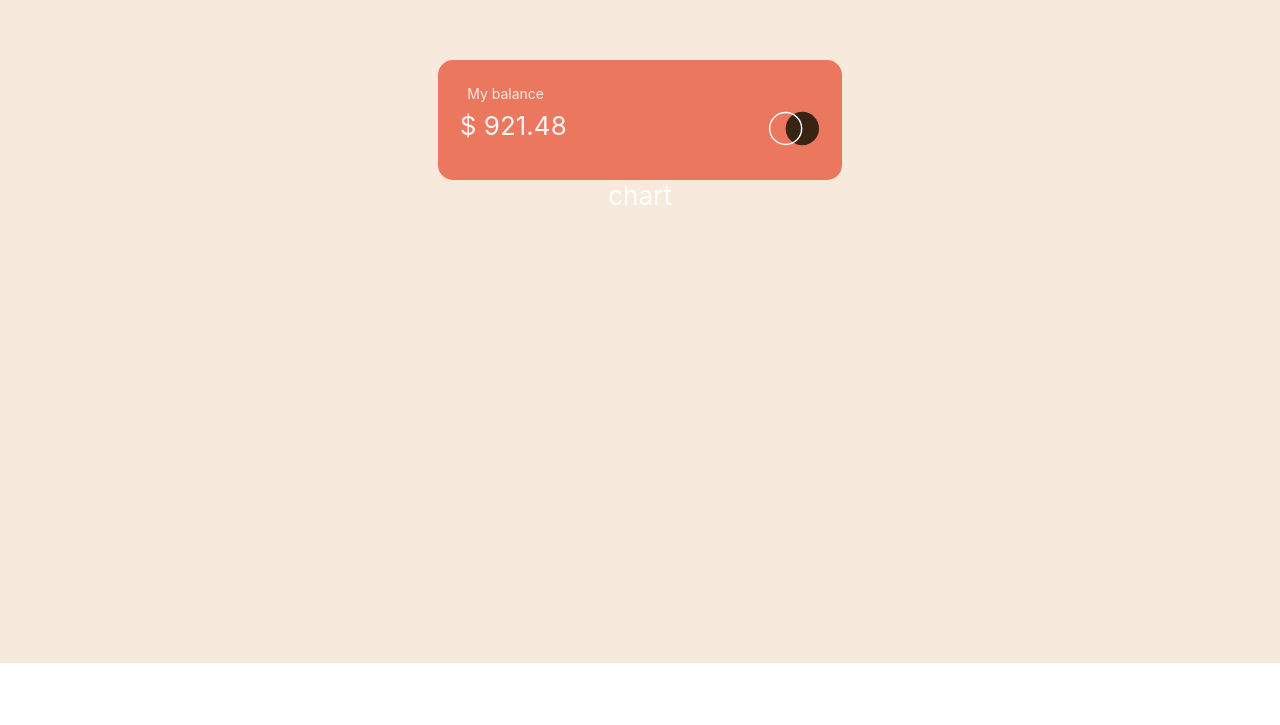
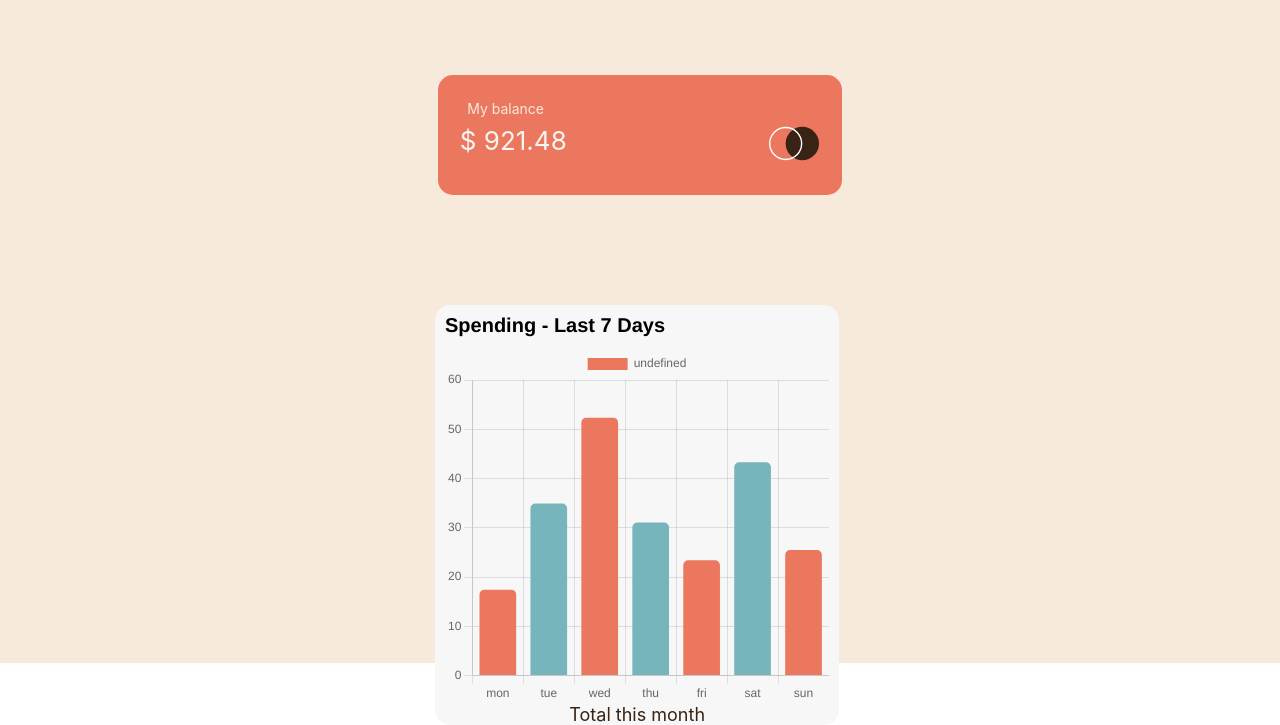
Before and after one commit to Nayab007/React-Chart-Project, a React (Create React App) app: page / in a window 1280 px wide. Shown: the part 137-862 px from the top of the page. Before the commit the page ends 800 px from the top, so only its background shows below. Built offline with nearby package versions, Linux system fonts and the light colour scheme.

Commit message:
Working on chart.js

```diff
--- a/src/App.js
+++ b/src/App.js
@@ -10,8 +10,9 @@ function App() {
     <div className="App">
       <header className="App-header">
         <Balance />
-        <Chart />
+
       </header>
+      <Chart />
     </div>
     </Router>
   );
--- a/data.json
+++ b/src/components/Data/data.json
@@ -1,4 +1,4 @@
-[
+ [
   {
     "day": "mon",
     "amount": 17.45
--- a/src/components/Mybalance/balance.css
+++ b/src/components/Mybalance/balance.css
@@ -1,4 +1,4 @@
-.head-container {
+.container1 {
     width: 30%;
     height: 100px;
     border-radius: 15px;
--- a/src/components/Mybalance/balance.js
+++ b/src/components/Mybalance/balance.js
@@ -5,7 +5,7 @@ import logo from '../../design/image/logo.svg';
 
 function Balance() {
   return (
-    <div className='head-container'>
+    <div className='container1'>
         <div className='mybalance'>My balance</div>
     <div className='amount'>$ 921.48</div>
     <img className="logo"
--- a/src/components/chart/chart.css
+++ b/src/components/chart/chart.css
@@ -1,13 +1,19 @@
 .head-container {
     width: 30%;
-    height: 100px;
+    height: 50vh;
     border-radius: 15px;
-    margin-top: -20%;
+    margin-top: -28%;
+    margin-left: 34%;
     padding: 10px;
     display: flex;
     justify-content: center;
     align-items: center;
     flex-direction: column;
-    background-color: hsl(10, 79%, 65%);
+    background-color: hsl(0, 0%, 97%);
 
   }
+
+  .bottomText {
+    font-size: 18px;
+    color: hsl(25, 47%, 15%)
+  }
--- a/src/components/chart/chart.js
+++ b/src/components/chart/chart.js
@@ -1,11 +1,48 @@
 import React from "react";
-import './chart.css';
+import "./chart.css";
+import { Chart as ChartJS, defaults } from "chart.js/auto";
+import { Bar } from "react-chartjs-2";
 
+import data from "../Data/data.json";
+
+defaults.maintainAspectRatio = false;
+defaults.responsive = true;
+
+defaults.plugins.title.display = true;
+defaults.plugins.title.align = "start";
+defaults.plugins.title.font.size = 20;
+defaults.plugins.title.color = "black";
 
 function Chart() {
   return (
-    <div>chart</div>
-  )
+
+    <div className="head-container">
+      <Bar
+        data={{
+          labels: data.map((data) => data.day),
+          datasets: [
+            {
+              data: data.map((data) => data.amount),
+              backgroundColor: ["hsl(10, 79%, 65%)", "hsl(186, 34%, 60%)"],
+              borderRadius: 5,
+            },
+          ],
+        }}
+        options={{
+          plugins: {
+            title: {
+              text: "Spending - Last 7 Days",
+            },
+          },
+        }}
+      />
+      <div className="bottomText">
+        Total this month
+    </div>
+    </div>
+
+
+  );
 }
 
 export default Chart;
```
